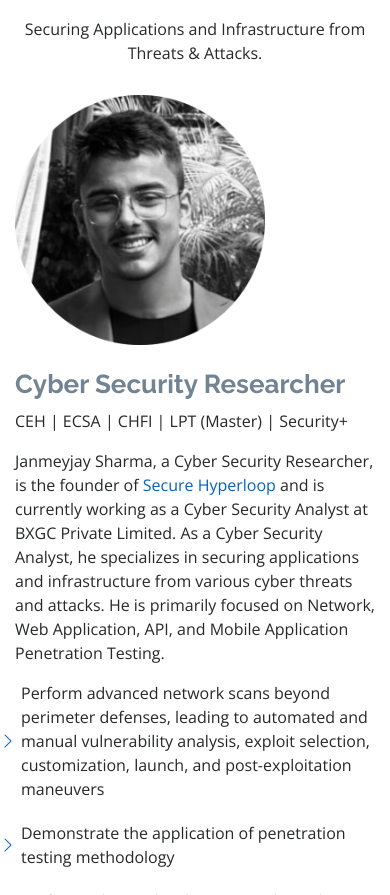
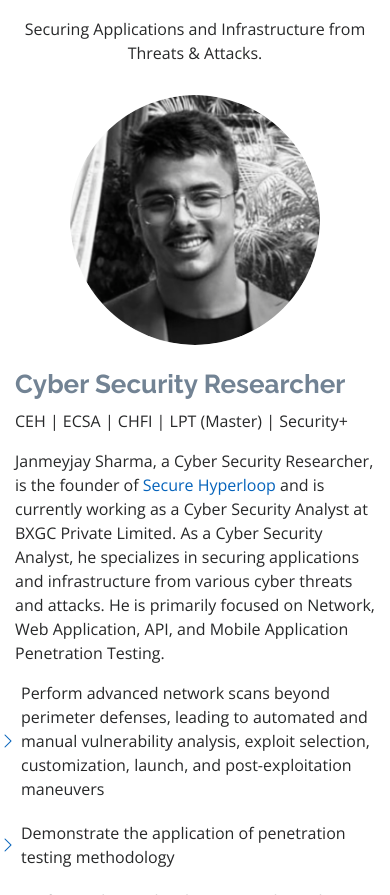
Before and after one commit to janmeyjaysharma/janmeyjaysharma.github.io, a plain HTML site: page index.html in a window 390 px wide. Shown: the part 965-1860 px from the top of the page. Drawn offline with nearby package versions, Linux system fonts and the light colour scheme.

Commit message:
Update index.html

```diff
--- a/index.html
+++ b/index.html
@@ -49,6 +49,23 @@
       width:23rem;
       height: 25rem;
     }
+    /* Center the image on mobile devices */
+    @media (max-width: 768px) {
+    #about .col-lg-4 {
+      display: flex;
+      justify-content: center;
+      align-items: center;
+    }
+
+    #about .img-fluid {
+      max-width: 80%;
+      height: auto;
+      border-radius: 50%;
+    }
+  }
+
+
+
 
     /*Carousel Section */
     .container1 {
```
